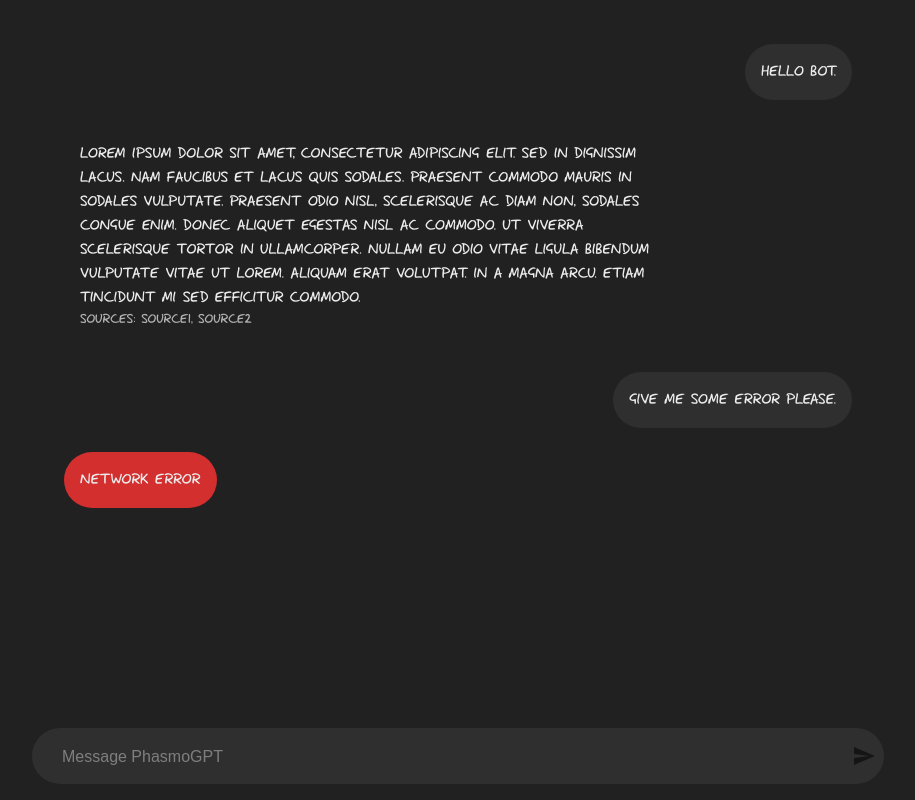
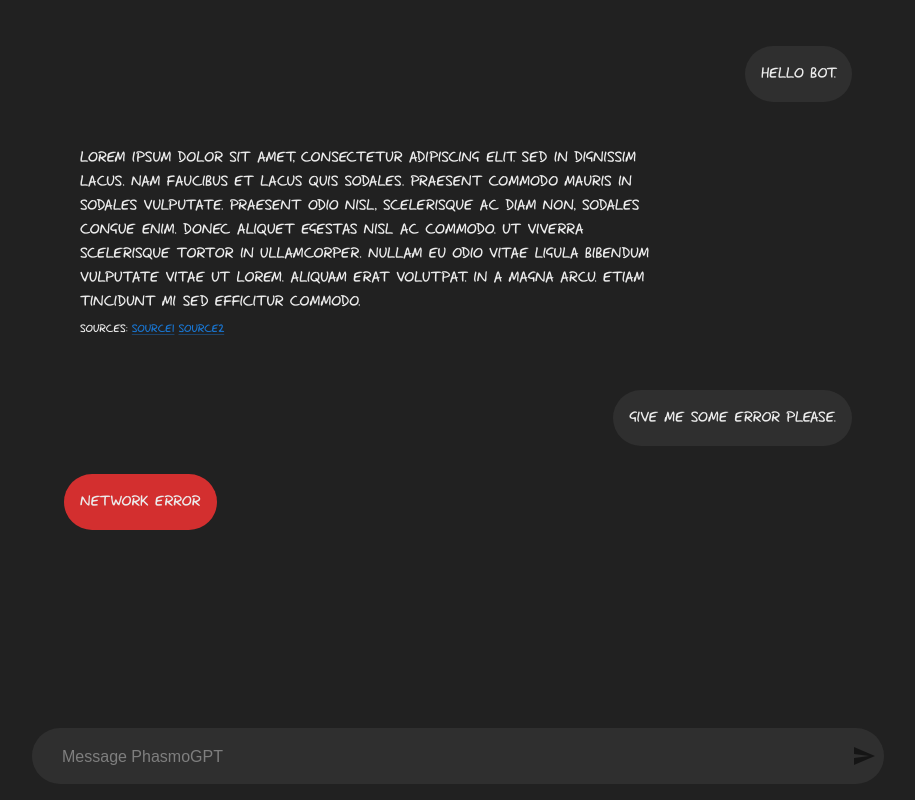
Before and after one commit to macro21KGB/phasmo-pedia, a React (Vite) app in the folder client/: page / in a window 1280 px wide. Shown: the whole page, without its empty margins (182-1097 px from the left). Built offline with nearby package versions, Linux system fonts and the light colour scheme.

Commit message:
clickable source links + custom scrollbar

```diff
--- a/client/src/PhasmoChat.tsx
+++ b/client/src/PhasmoChat.tsx
@@ -9,6 +9,8 @@ import {
   ListItem,
   List,
   ListItemText,
+  Typography,
+  Link,
 } from '@mui/material';
 import SendIcon from '@mui/icons-material/Send';
 import { Message } from './types';
@@ -37,6 +39,11 @@ const sample_messages: Message[] = [
     text: 'Network error',
   },
 ];
+
+const getLastUrlPath = (url: string) => {
+  const parts = url.split('/');
+  return parts[parts.length - 1];
+};
 
 export const PhasmoChat: React.FC = () => {
   const [messages, setMessages] = useState<Message[]>(sample_messages);
@@ -78,17 +85,16 @@ export const PhasmoChat: React.FC = () => {
 
     setMessages((prev) => [...prev, userMessage]);
     // Simulated bot response
-    setTimeout(() => {
+    /* setTimeout(() => {
       const botMessage: Message = {
         id: Date.now(),
         type: 'bot',
         text: `Here's a simulated response to "${input}". In a real app, this would be replaced with actual AI-generated content about Phasmophobia.`,
       };
       setMessages((prev) => [...prev, botMessage]);
-    }, 1000);
+    }, 1000); */
 
-    /* Disabled sending to backend for now */
-    // sendMessage(input);
+    sendMessage(input);
     setInput('');
   };
 
@@ -106,14 +112,36 @@ export const PhasmoChat: React.FC = () => {
         <List
           sx={{
             flexGrow: 1,
-            overflow: 'auto',
+            overflowY: 'auto',
             p: 2,
+            '&::-webkit-scrollbar': {
+              width: '12px',
+            },
+            '&::-webkit-scrollbar-thumb': {
+              borderRadius: '10px',
+              WebkitBoxShadow: 'inset 0 0 6px rgba(0,0,0,.3)',
+              bgcolor: 'secondary.light',
+            },
           }}
         >
           {messages.map((message) => {
-            const secondaryText = message.sources
-              ? `Sources: ${message.sources.join(', ')}`
-              : '';
+            const secondaryText = message.sources ? (
+              <Typography variant='overline' sx={{ display: 'flex', gap: 0.5 }}>
+                Sources:
+                {message.sources.map((source, index) => (
+                  <Link
+                    key={index}
+                    href={source}
+                    target='_blank'
+                    rel='noopener noreferrer'
+                  >
+                    {getLastUrlPath(source)}
+                  </Link>
+                ))}
+              </Typography>
+            ) : (
+              <></>
+            );
             return (
               <ListItem
                 key={message.id}
```
